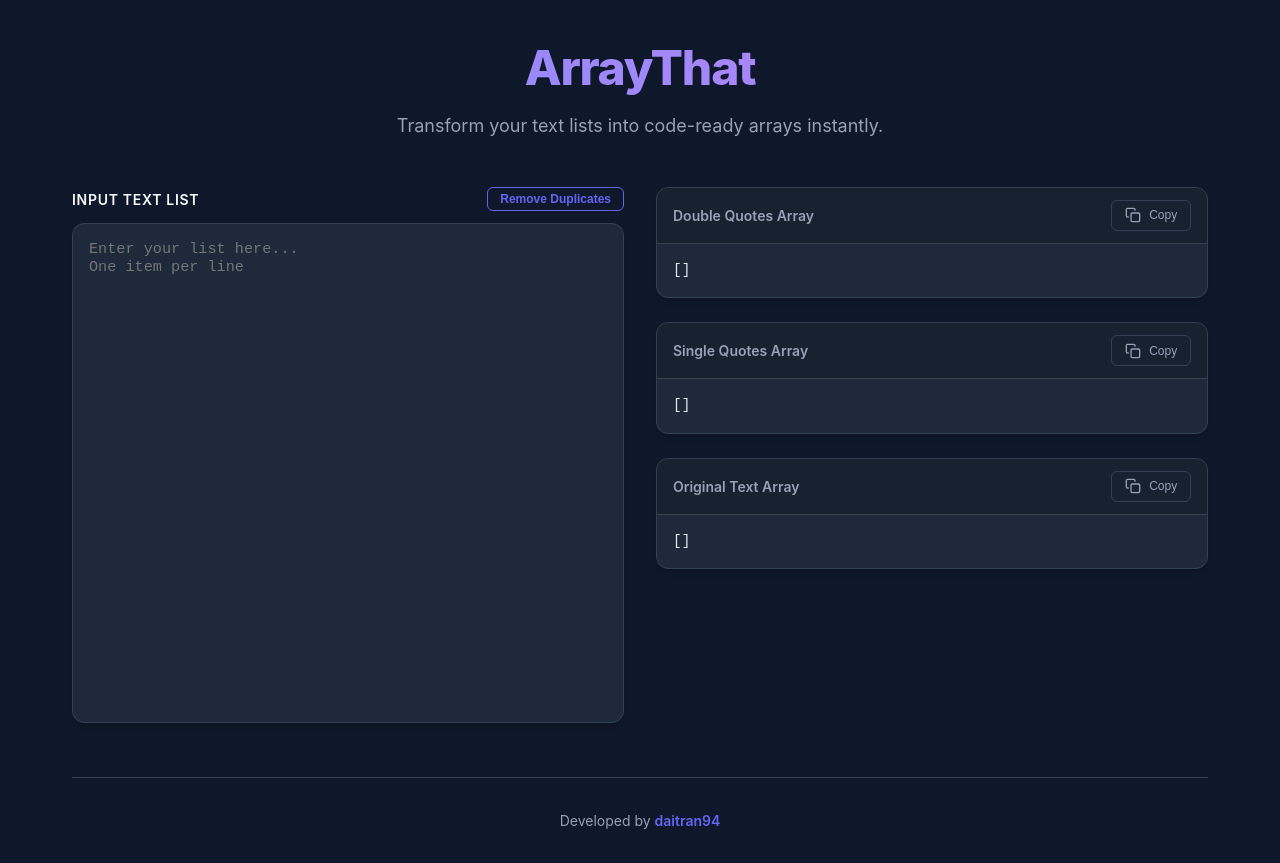
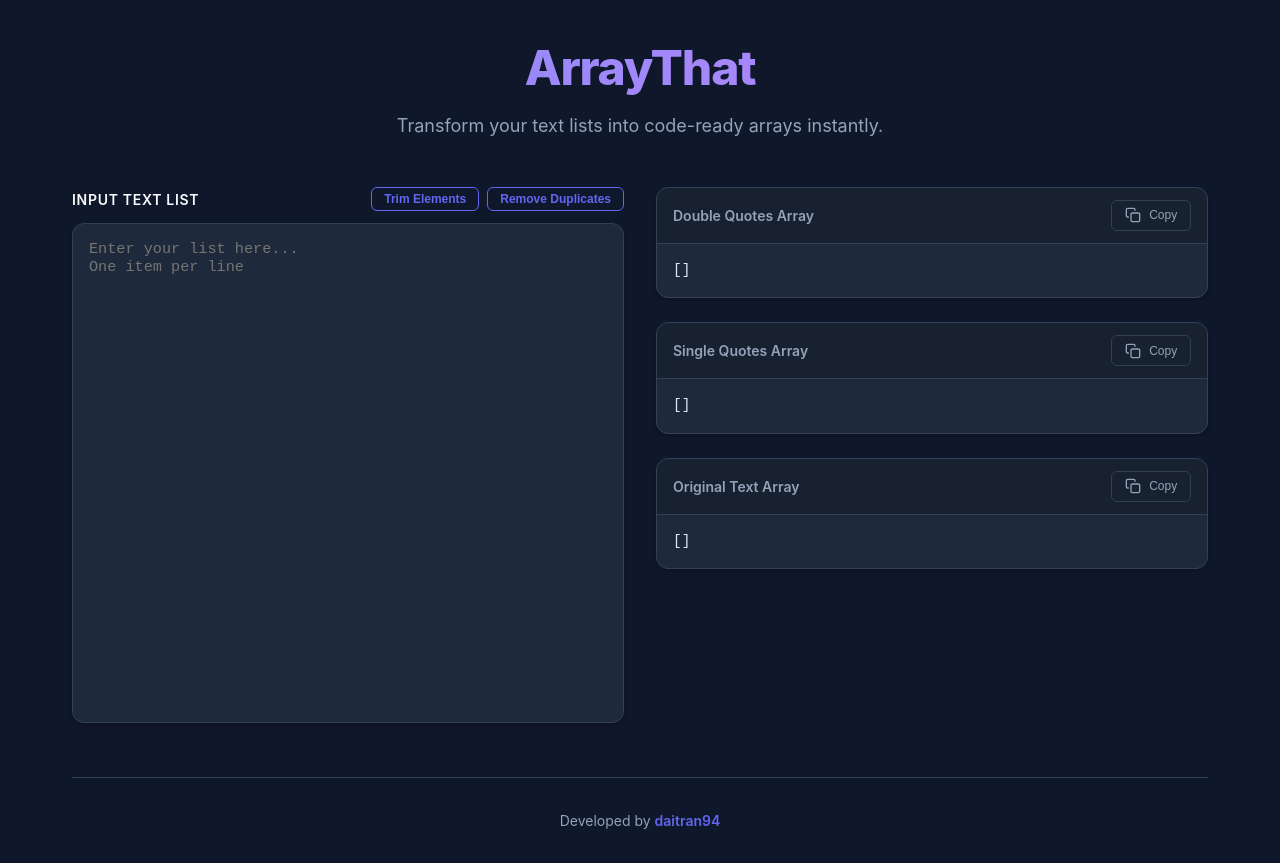
Before and after one commit to daitran94/arraythat, a React (Vite) app: page / in a window 1280 px wide. Built offline with nearby package versions, Linux system fonts and the light colour scheme.

Commit message:
Add trim elements feature

```diff
--- a/src/components/ArrayGenerator.jsx
+++ b/src/components/ArrayGenerator.jsx
@@ -43,6 +43,18 @@ const ArrayGenerator = () => {
       <div className="input-section">
         <div className="input-header">
           <label htmlFor="input-text" className="section-label">Input Text List</label>
+          <div className="action-buttons">
+            <button
+              onClick={() => {
+                const lines = inputText.split('\n');
+                const trimmedLines = lines.map(line => line.trim());
+                setInputText(trimmedLines.join('\n'));
+              }}
+              className="action-btn"
+              title="Remove leading and trailing whitespace"
+            >
+              Trim Elements
+            </button>
             <button
               onClick={() => {
                 const lines = inputText.split('\n');
@@ -54,6 +66,7 @@ const ArrayGenerator = () => {
             >
               Remove Duplicates
             </button>
+          </div>
         </div>
         <textarea
           id="input-text"
--- a/src/index.css
+++ b/src/index.css
@@ -93,6 +93,11 @@ body {
 
 .input-header .section-label {
   margin-bottom: 0;
+}
+
+.action-buttons {
+  display: flex;
+  gap: 0.5rem;
 }
 
 .action-btn {
```
Lines whose indentation alone changed are shown as unchanged.
